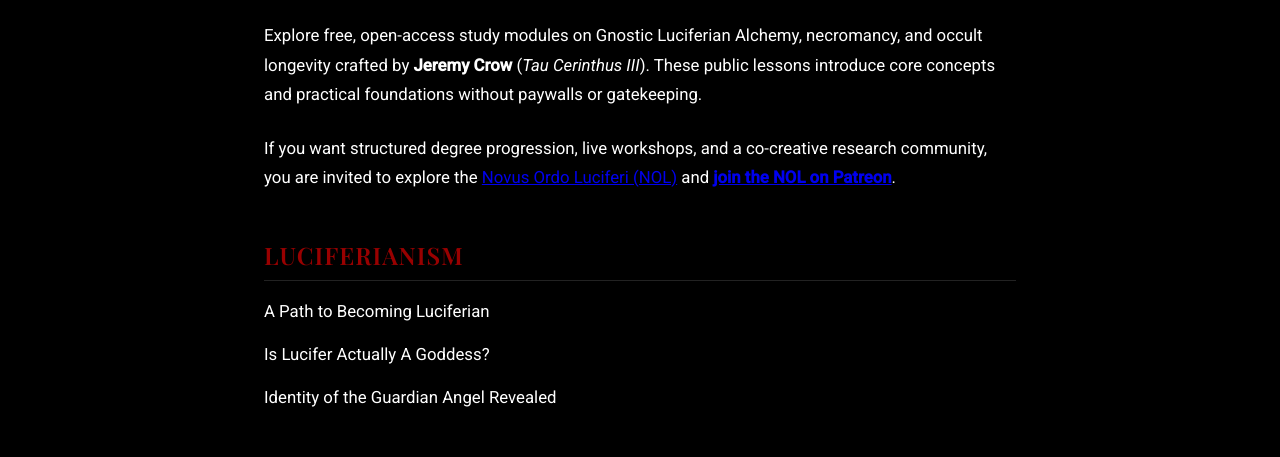
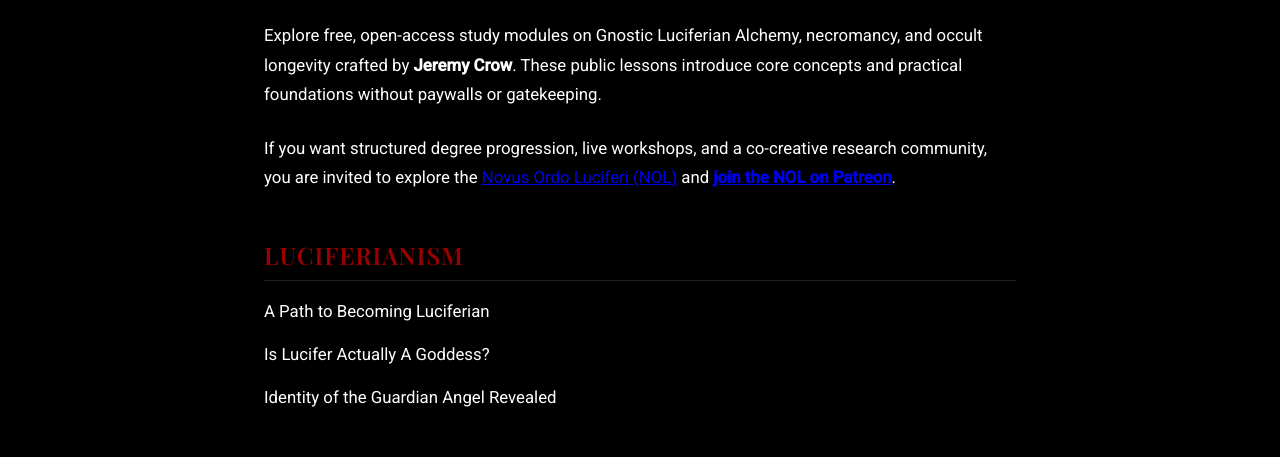
Before and after one commit to jeremycrow-code/jeremycrow-site, a plain HTML site: page learn.html in a window 1280 px wide. Shown: the part 307-764 px from the top of the page. Drawn offline with nearby package versions, Linux system fonts and the light colour scheme; a web font is replaced by a local one.

Commit message:
Update learn.html

```diff
--- a/learn.html
+++ b/learn.html
@@ -123,7 +123,7 @@
   <main class="content-container">
     <section class="hero-block">
       <h2>Learning Hub</h2>
-      <p>Explore free, open-access study modules on Gnostic Luciferian Alchemy, necromancy, and occult longevity crafted by <strong>Jeremy Crow</strong> (<em>Tau Cerinthus III</em>). These public lessons introduce core concepts and practical foundations without paywalls or gatekeeping.</p>
+      <p>Explore free, open-access study modules on Gnostic Luciferian Alchemy, necromancy, and occult longevity crafted by <strong>Jeremy Crow</strong>. These public lessons introduce core concepts and practical foundations without paywalls or gatekeeping.</p>
       <p>If you want structured degree progression, live workshops, and a co-creative research community, you are invited to explore the <a href="https://novusordoluciferi.org/" target="_blank" rel="noopener">Novus Ordo Luciferi (NOL)</a> and <a href="https://patreon.com/novusordoluciferi" target="_blank" rel="noopener"><strong>join the NOL on Patreon</strong></a>.</p>
     </section>
 
```
